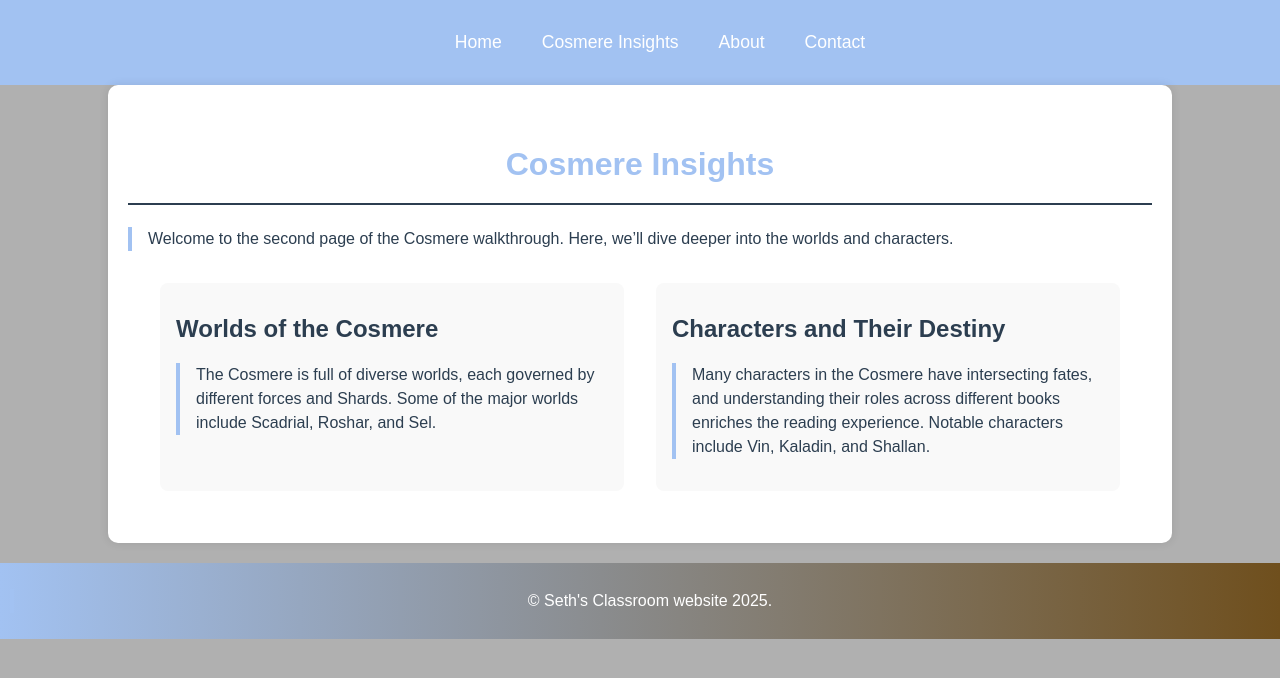
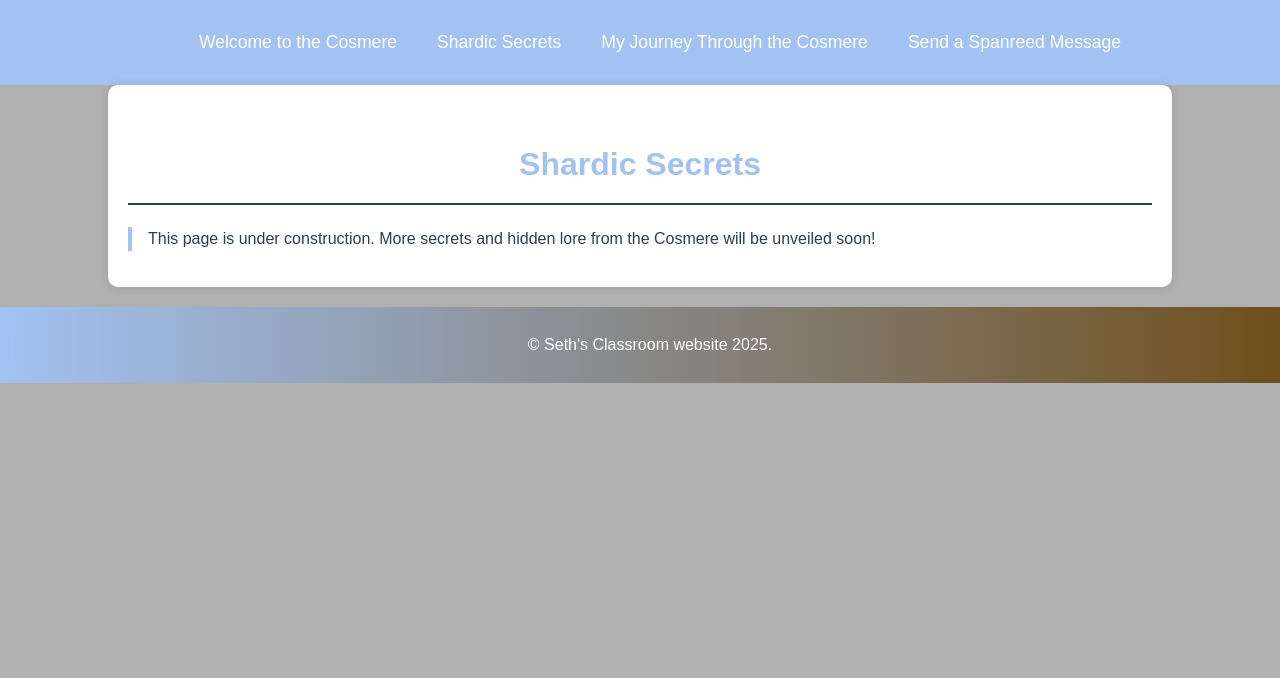
Before and after one commit to SMoore880/My-Website, a plain HTML site: page second-page.html in a window 1280 px wide. Drawn offline with Linux system fonts and the light colour scheme.

Commit message:
Update second-page.html
This is my module 6 update

```diff
--- a/second-page.html
+++ b/second-page.html
@@ -1,42 +1,29 @@
 <!DOCTYPE html>
 <html lang="en">
-
 <head>
   <meta charset="UTF-8">
   <meta name="viewport" content="width=device-width, initial-scale=1.0">
-    <title>Cosmere Insights</title>
+  <title>Shardic Secrets</title>
   <link rel="stylesheet" href="styles.css">
 </head>
-
 <body>
+  <!-- Navigation Menu -->
   <nav>
     <ul>
-            <li><a href="index.html">Home</a></li>
-            <li><a href="second-page.html">Cosmere Insights</a></li>
-            <li><a href="about.html">About</a></li>
-            <li><a href="contact.html">Contact</a></li>
+      <li><a href="index.html">Welcome to the Cosmere</a></li>
+      <li><a href="second-page.html">Shardic Secrets</a></li>
+      <li><a href="about.html">My Journey Through the Cosmere</a></li>
+      <li><a href="contact.html">Send a Spanreed Message</a></li>
     </ul>
   </nav>
 
   <main>
-        <h1>Cosmere Insights</h1>
-        <p>Welcome to the second page of the Cosmere walkthrough. Here, we’ll dive deeper into the worlds and characters.</p>
-
-        <div class="content-wrapper">
-            <div class="column">
-                <h2>Worlds of the Cosmere</h2>
-                <p>The Cosmere is full of diverse worlds, each governed by different forces and Shards. Some of the major worlds include Scadrial, Roshar, and Sel.</p>
-            </div>
-            <div class="column">
-                <h2>Characters and Their Destiny</h2>
-                <p>Many characters in the Cosmere have intersecting fates, and understanding their roles across different books enriches the reading experience. Notable characters include Vin, Kaladin, and Shallan.</p>
-            </div>
-        </div>
+    <h1>Shardic Secrets</h1>
+    <p>This page is under construction. More secrets and hidden lore from the Cosmere will be unveiled soon!</p>
   </main>
 
   <footer>
     <p>&copy; Seth's Classroom website 2025.</p>
   </footer>
 </body>
-
 </html>
```
Lines whose indentation alone changed are shown as unchanged.
